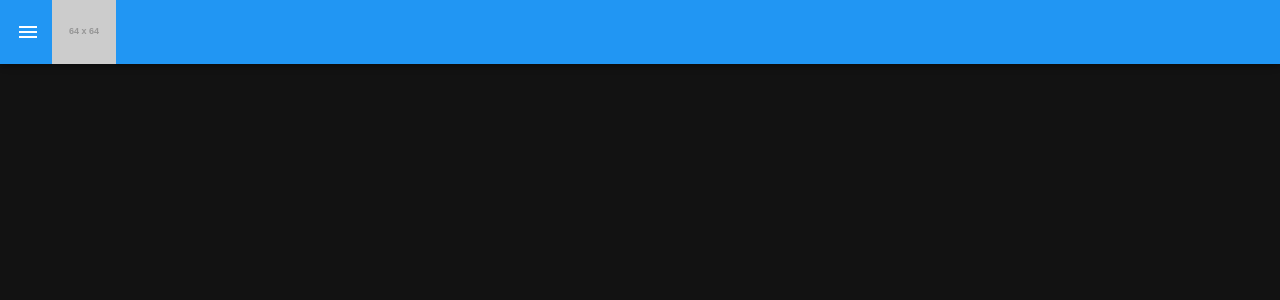
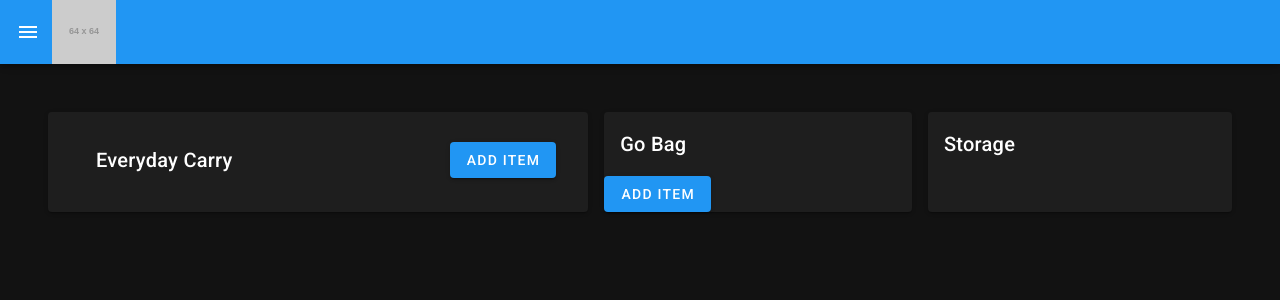
Before and after one commit to cjbrowne/disaster-preparedness, a Vue app: page /inventory in a window 1280 px wide. Shown: the top 300 px of the page. Built offline with nearby package versions, Linux system fonts and the light colour scheme.

Commit message:
Can't remember, committing to share code

```diff
--- a/src/App.vue
+++ b/src/App.vue
@@ -70,12 +70,25 @@ export default {
         drawer: false,
         group: null,
         items: [
-            { title: 'Home', icon: 'mdi-castle', path: '/' },
-            { title: 'Scenarios', icon: 'mdi-biohazard', path: '/scenarios' },
+            {
+                title: 'Home',
+                icon: 'mdi-castle',
+                path: '/'
+            },
+            {
+                title: 'Scenarios',
+                icon: 'mdi-biohazard',
+                path: '/scenarios'
+            },
             {
                 title: 'Response Plans',
                 icon: 'mdi-floor-plan',
                 path: '/plans',
+            },
+            {
+                title: 'Inventory',
+                icon: 'mdi-bag-personal',
+                path: '/inventory',
             },
         ],
     }),
--- a/src/plugins/vuetify.ts
+++ b/src/plugins/vuetify.ts
@@ -1,5 +1,5 @@
 import Vue from 'vue';
-import Vuetify from 'vuetify/lib/framework';
+import Vuetify from 'vuetify/lib';
 
 Vue.use(Vuetify);
 
--- a/src/router/index.ts
+++ b/src/router/index.ts
@@ -6,6 +6,8 @@ import Dashboard from '@/views/Dashboard';
 import ScenariosList from '@/views/ScenariosList';
 // @ts-ignore - vue imports into ts files cause webstorm to throw a wobbly
 import PlansList from '@/views/PlansList';
+// @ts-ignore - vue imports into ts files cause webstorm to throw a wobbly
+import Inventory from '@/views/Inventory';
 import _ from 'lodash';
 
 Vue.use(VueRouter);
@@ -28,6 +30,11 @@ const routes = [
         name: 'Response Plans',
         component: PlansList,
     },
+    {
+        path: '/inventory',
+        name: 'Inventory',
+        component: Inventory,
+    }
 ];
 
 const router = new VueRouter({
--- /dev/null
+++ b/src/views/Inventory.vue
@@ -0,0 +1,64 @@
+<template>
+<div class="inventory-container">
+    <v-dialog
+        :v-model='showAddItemModal'
+    >
+
+    </v-dialog>
+    <!-- todo: refactor this into a component? -->
+    <v-card>
+        <div class='inventory-header'>
+            <v-card-title>
+                Everyday Carry
+            </v-card-title>
+            <v-btn
+                color='primary'
+                :onclick='addItem'
+            >
+                Add Item
+            </v-btn>
+        </div>
+    </v-card>
+    <v-card>
+        <v-card-title>Go Bag</v-card-title>
+        <v-btn
+            color='primary'
+            >
+            Add Item
+        </v-btn>
+    </v-card>
+    <v-card>
+        <v-card-title>Storage</v-card-title>
+    </v-card>
+</div>
+</template>
+
+<script>
+export default {
+    name: 'Inventory',
+    data: () => ({
+        showAddItemModal: false,
+    }),
+    methods: {
+        addItem() {
+            this.showAddItemModal = true;
+        }
+    }
+};
+</script>
+
+<style scoped>
+.inventory-container {
+    padding: 3rem;
+    display: grid;
+    grid-template-columns: auto auto auto;
+    grid-column-gap: 1rem;
+}
+.inventory-header {
+    padding: 1rem 2rem;
+    display: flex;
+    justify-content: space-between;
+    align-items: center;
+
+}
+</style>
--- a/tsconfig.json
+++ b/tsconfig.json
@@ -13,7 +13,8 @@
         "sourceMap": true,
         "baseUrl": ".",
         "types": [
-      "webpack-env"
+            "webpack-env",
+            "vuetify"
         ],
         "paths": {
             "@/*": [
```
Also changed, not shown: src/models/InventoryItem.ts (added, +17 -0 lines). Lines whose indentation alone changed are shown as unchanged.
